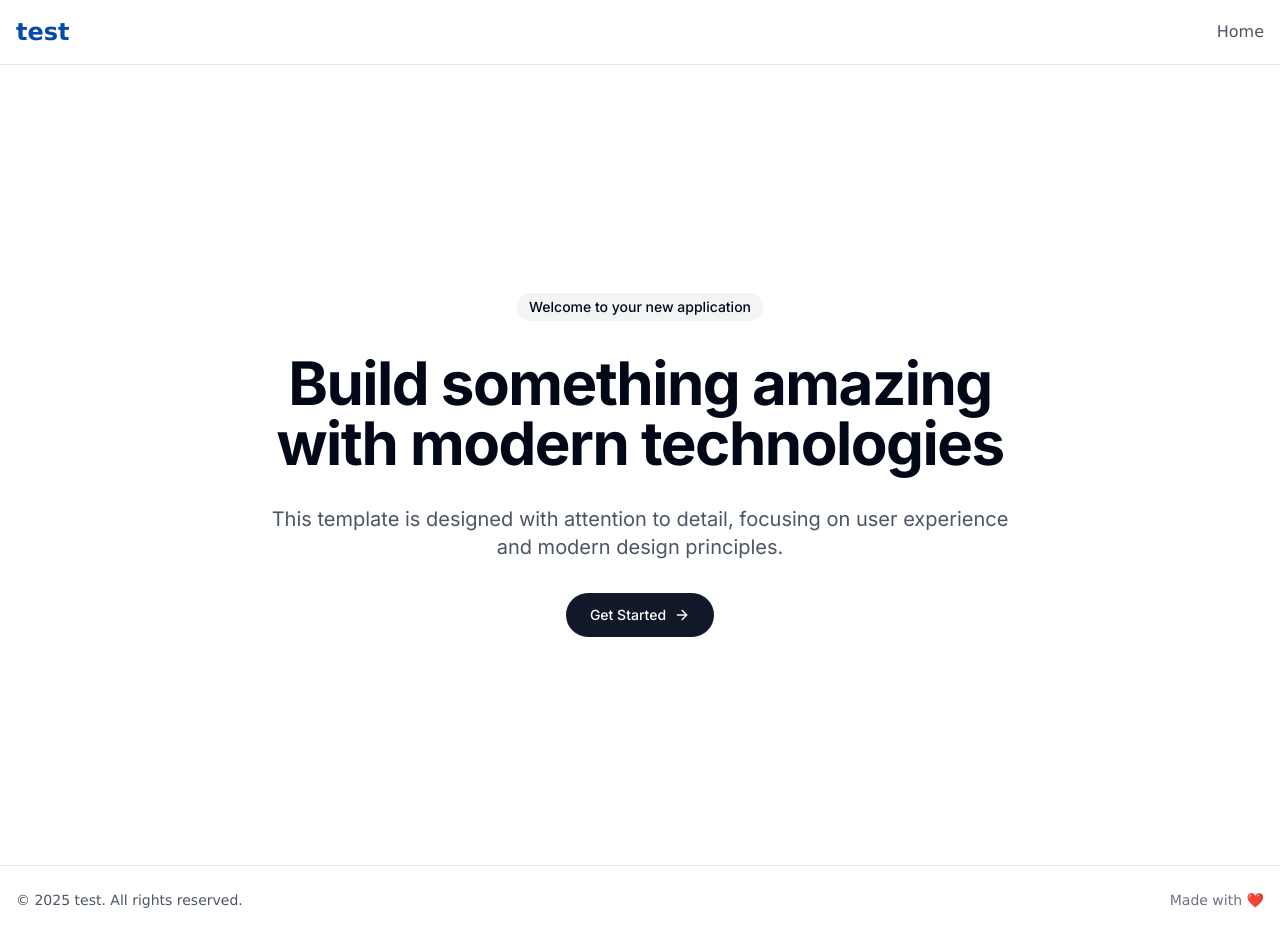
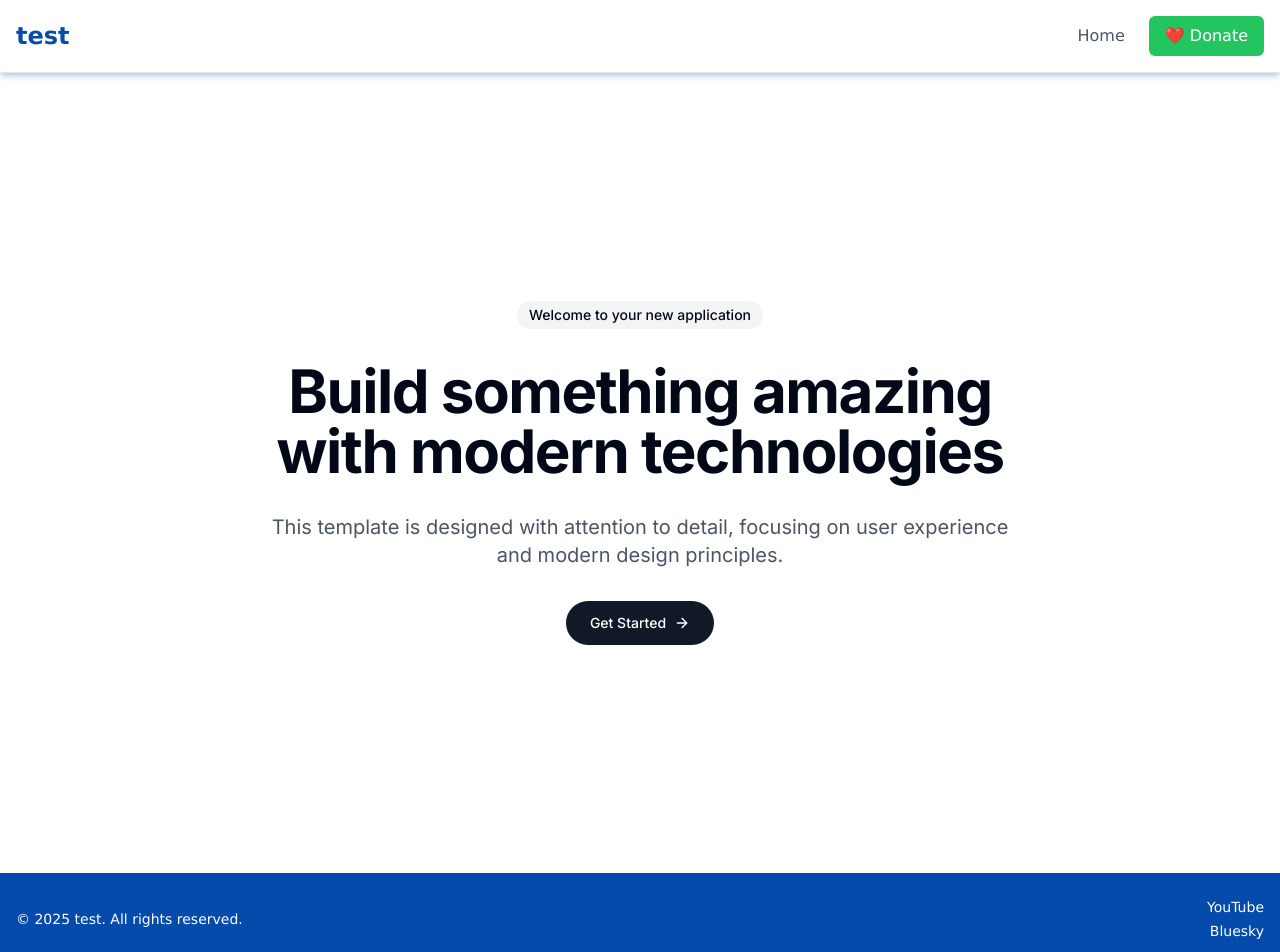
Before and after one commit to disrelres/elegant-react-nook, a React (Vite) app: page / in a window 1280 px wide. Shown: the top 952 px of the page. Built offline with nearby package versions, Linux system fonts and the light colour scheme.

Commit message:
Update header and footer styling
Updated header and footer styling to include specified colors, button, and links.  Added a donate button to the header and YouTube and Bluesky links to the footer.

```diff
--- a/src/components/Footer.tsx
+++ b/src/components/Footer.tsx
@@ -1,16 +1,29 @@
 
 export const Footer = () => {
   return (
-    <footer className="w-full bg-white border-t border-gray-200 mt-auto">
+    <footer className="w-full bg-[#044bab] mt-auto">
       <div className="container mx-auto px-4 py-6">
         <div className="flex flex-col md:flex-row justify-between items-center">
-          <p className="text-gray-600 text-sm font-['Verdana']">
+          <p className="text-white text-sm font-['Verdana']">
             © {new Date().getFullYear()} test. All rights reserved.
           </p>
-          <div className="mt-4 md:mt-0">
-            <p className="text-gray-500 text-sm font-['Verdana']">
-              Made with ❤️
-            </p>
+          <div className="mt-4 md:mt-0 flex flex-col items-end">
+            <a
+              href="http://www.youtube.com/@DisabilityRelatedResource"
+              target="_blank"
+              rel="noopener noreferrer"
+              className="text-white hover:text-gray-200 text-sm font-['Verdana'] transition-colors"
+            >
+              YouTube
+            </a>
+            <a
+              href="https://bsky.app/profile/disabilityrelres.bsky.social"
+              target="_blank"
+              rel="noopener noreferrer"
+              className="text-white hover:text-gray-200 text-sm font-['Verdana'] mt-1 transition-colors"
+            >
+              Bluesky
+            </a>
           </div>
         </div>
       </div>
--- a/src/components/Header.tsx
+++ b/src/components/Header.tsx
@@ -3,17 +3,22 @@ import { Link } from "react-router-dom";
 
 export const Header = () => {
   return (
-    <header className="w-full bg-white border-b border-gray-200">
+    <header className="w-full bg-white border-b border-gray-200 shadow-[0_4px_6px_-1px_rgba(4,75,171,0.3)]">
       <div className="container mx-auto px-4 py-4">
         <div className="flex items-center justify-between">
           <Link to="/" className="text-2xl font-bold text-[#044bab] font-['Verdana']">
             test
           </Link>
-          <nav className="hidden md:flex space-x-6">
-            <Link to="/" className="text-gray-600 hover:text-[#044bab] transition-colors font-['Verdana']">
-              Home
-            </Link>
-          </nav>
+          <div className="flex items-center space-x-6">
+            <nav className="hidden md:flex space-x-6">
+              <Link to="/" className="text-gray-600 hover:text-[#044bab] transition-colors font-['Verdana']">
+                Home
+              </Link>
+            </nav>
+            <button className="bg-green-500 hover:bg-green-600 text-white px-4 py-2 rounded-md transition-colors font-['Verdana']">
+              ❤️ Donate
+            </button>
+          </div>
         </div>
       </div>
     </header>
```
